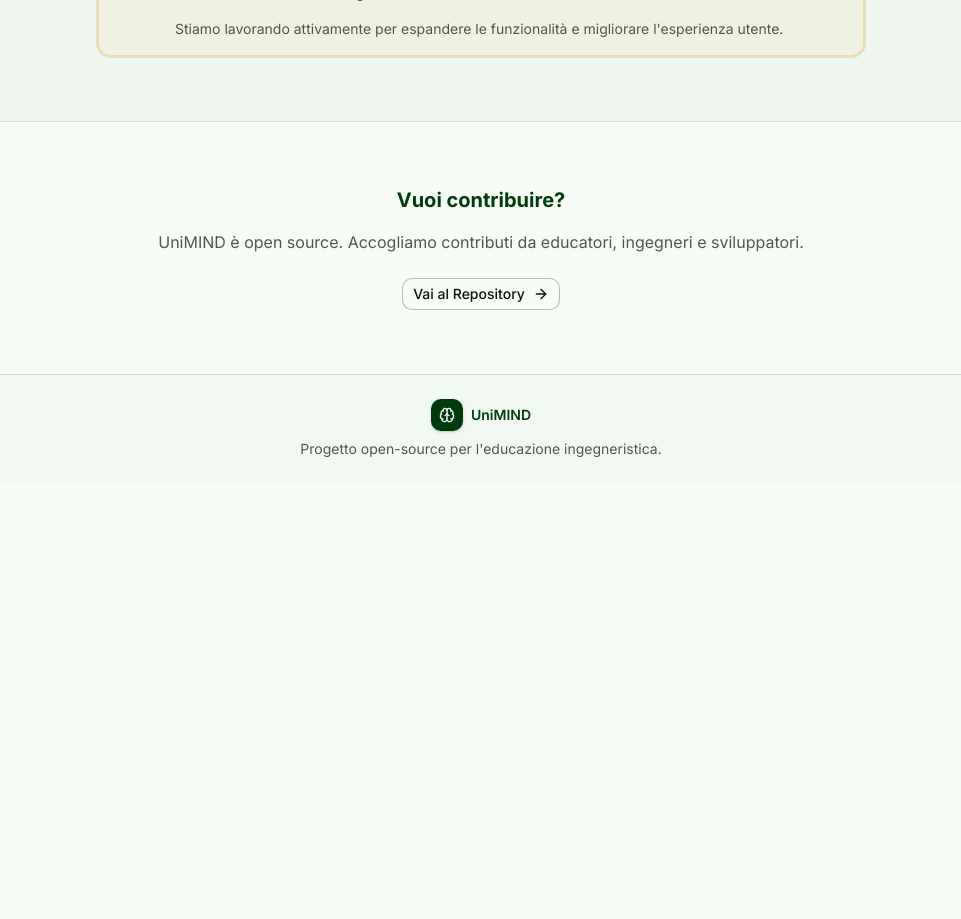
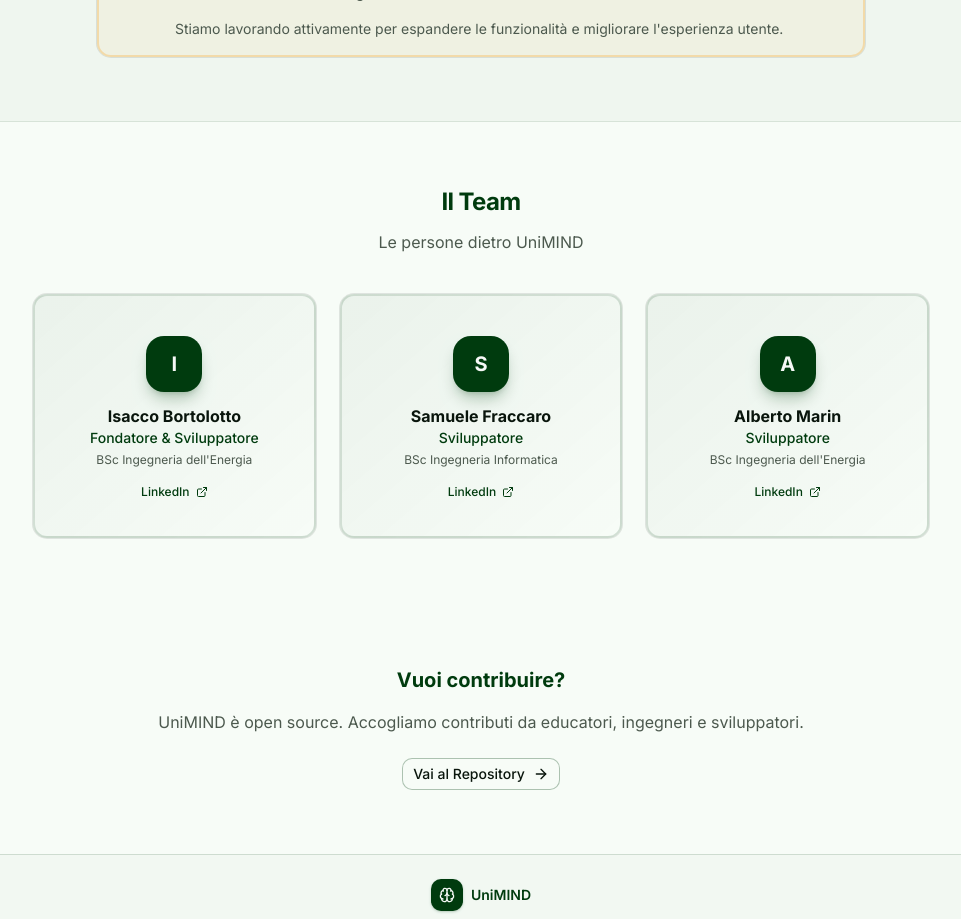
Before and after one commit to IsaccoBortolotto/MentorDraft, a Next.js app: page /project in a window 1280 px wide. Shown: the part 2400-3319 px from the top of the page, without its empty margins (159-1120 px from the left). Before the commit the page ends 2883 px from the top, so only its background shows below. Built offline with nearby package versions, Linux system fonts and the light colour scheme.

Commit message:
team update

```diff
--- a/app/project/page.tsx
+++ b/app/project/page.tsx
@@ -12,7 +12,8 @@ import {
   TrendingUp,
   Zap,
   GraduationCap,
-  AlertTriangle
+  AlertTriangle,
+  ExternalLink
 } from "lucide-react"
 
 export default function ProjectPage() {
@@ -253,6 +254,64 @@ export default function ProjectPage() {
           </div>
         </section>
 
+        {/* Team */}
+        <section className="py-16">
+          <div className="container mx-auto px-4">
+            <div className="max-w-4xl mx-auto">
+              <div className="text-center mb-10">
+                <h2 className="text-2xl font-bold tracking-tight mb-3 text-primary">Il Team</h2>
+                <p className="text-muted-foreground">Le persone dietro UniMIND</p>
+              </div>
+              <div className="grid md:grid-cols-3 gap-6">
+                {[
+                  {
+                    name: "Isacco Bortolotto",
+                    role: "Fondatore & Sviluppatore",
+                    degree: "BSc Ingegneria dell'Energia",
+                    linkedin: "https://www.linkedin.com/in/isacco-bortolotto-639853336/",
+                  },
+                  {
+                    name: "Samuele Fraccaro",
+                    role: "Sviluppatore",
+                    degree: "BSc Ingegneria Informatica",
+                    linkedin: "https://www.linkedin.com/in/samuele-fraccaro-a19a48330/",
+                  },
+                  {
+                    name: "Alberto Marin",
+                    role: "Sviluppatore",
+                    degree: "BSc Ingegneria dell'Energia",
+                    linkedin: "https://www.linkedin.com/in/alberto-marin-275372301/",
+                  },
+                ].map((member) => (
+                  <Card key={member.name} className="border-2 border-primary/15 bg-gradient-to-br from-primary/5 to-transparent text-center">
+                    <CardContent className="pt-6 pb-5 flex flex-col items-center gap-3">
+                      <div className="h-14 w-14 rounded-2xl bg-primary flex items-center justify-center shadow-lg shadow-primary/25">
+                        <span className="text-xl font-bold text-primary-foreground">
+                          {member.name.charAt(0)}
+                        </span>
+                      </div>
+                      <div>
+                        <h3 className="font-bold text-base">{member.name}</h3>
+                        <p className="text-sm text-primary font-medium">{member.role}</p>
+                        <p className="text-xs text-muted-foreground mt-1">{member.degree}</p>
+                      </div>
+                      <a
+                        href={member.linkedin}
+                        target="_blank"
+                        rel="noopener noreferrer"
+                        className="inline-flex items-center gap-1.5 text-xs text-primary hover:underline font-medium mt-1"
+                      >
+                        LinkedIn
+                        <ExternalLink className="h-3 w-3" />
+                      </a>
+                    </CardContent>
+                  </Card>
+                ))}
+              </div>
+            </div>
+          </div>
+        </section>
+
         {/* CTA */}
         <section className="py-16">
           <div className="container mx-auto px-4">
```
